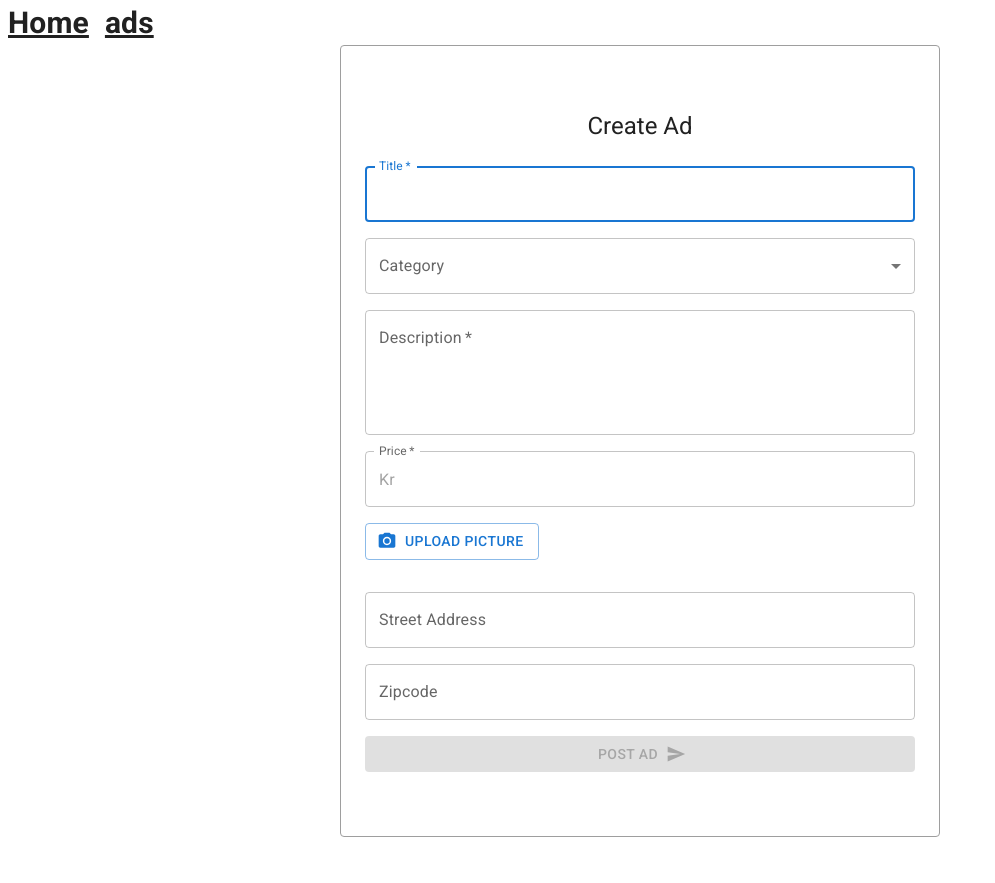
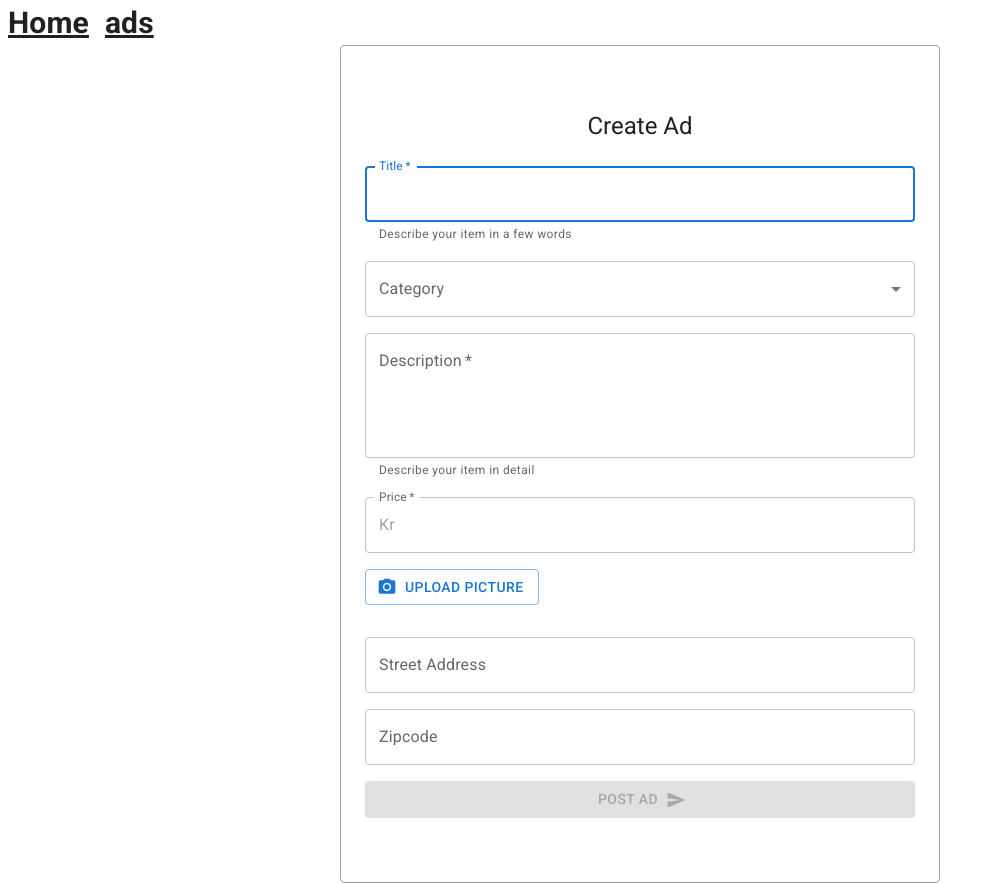
Before and after one commit to stromseng/Lendables-pu-project, a Next.js app: page /createad in a window 1280 px wide. Shown: the whole page, without its empty margins (0-995 px from the left). Before the commit the page ends 837 px from the top, so only its background shows below. Built offline with nearby package versions, Linux system fonts and the light colour scheme; what pocketbase would draw is missing.

Commit message:
feat: :speech_balloon: Add helpertext to fields

```diff
--- a/src/app/createad/page.jsx
+++ b/src/app/createad/page.jsx
@@ -180,6 +180,7 @@ export default function Page() {
                   id="title"
                   name="title"
                   label="Title"
+                  helperText="Describe your item in a few words"
                   onChange={(e) => {
                     setTitle(e.target.value);
                   }}
@@ -214,6 +215,7 @@ export default function Page() {
                   id="description"
                   label="Description"
                   name="description"
+                  helperText="Describe your item in detail"
                   onChange={(e) => {
                     setDescription(e.target.value);
                   }}
```
